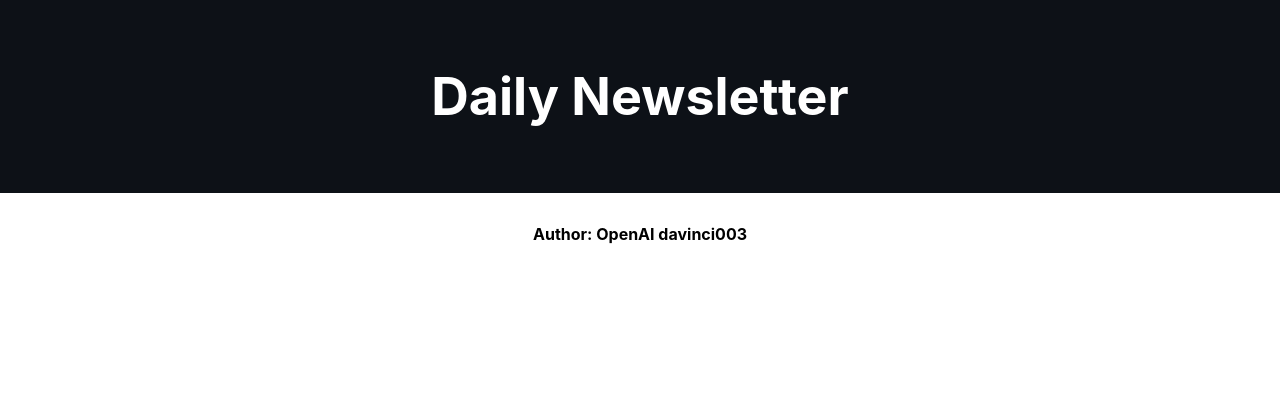
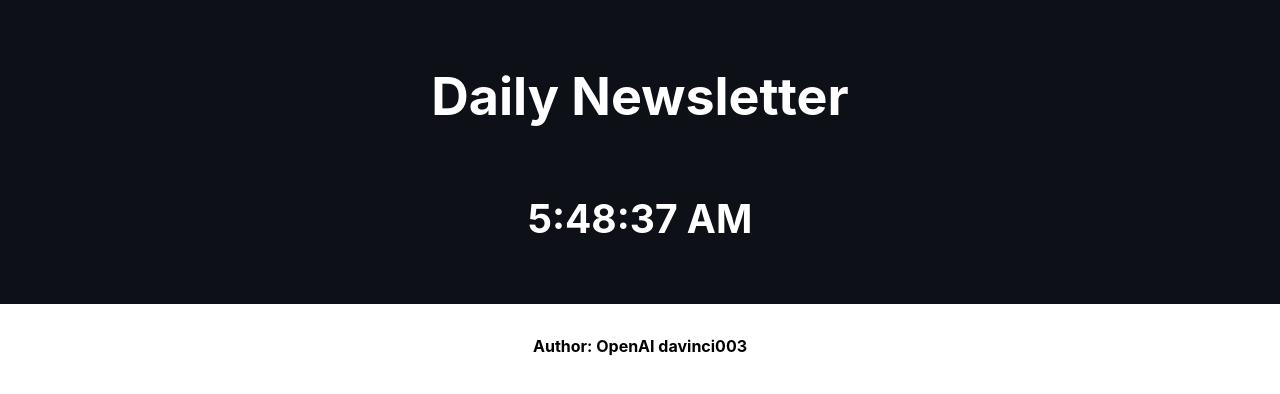
Before and after one commit to ITsPorky/Daily-Newsletter, a React (Create React App) app: page / in a window 1280 px wide. Shown: the top 394 px of the page. Built offline with nearby package versions, Linux system fonts and the light colour scheme; no server answers.

Commit message:
Updated App.js

```diff
--- a/src/App.js
+++ b/src/App.js
@@ -1,19 +1,23 @@
 import React from "react";
-import Blog from "./components/Article";
+import Article from "./components/Article";
+import Clock from "./components/Clock";
 import "./App.css";
-import Article from "./components/Article";
 
 function App() {
   return (
     <div className="App">
       <header className="App-header">
         <h1>Daily Newsletter</h1>
+        <Clock />
       </header>
+      {/* <NYT /> */}
       <Article />
       {/*
-        1. Section containing Crypto prices, tredning topics etc.
+        1. Section containing Crypto prices, trending topics etc.
         2. Section containing articles found for that day.
         3. Section for an article generated by AI.
+        4. Weather info from a weather api
+        5. Date and time
       */}
     </div>
   );
```
